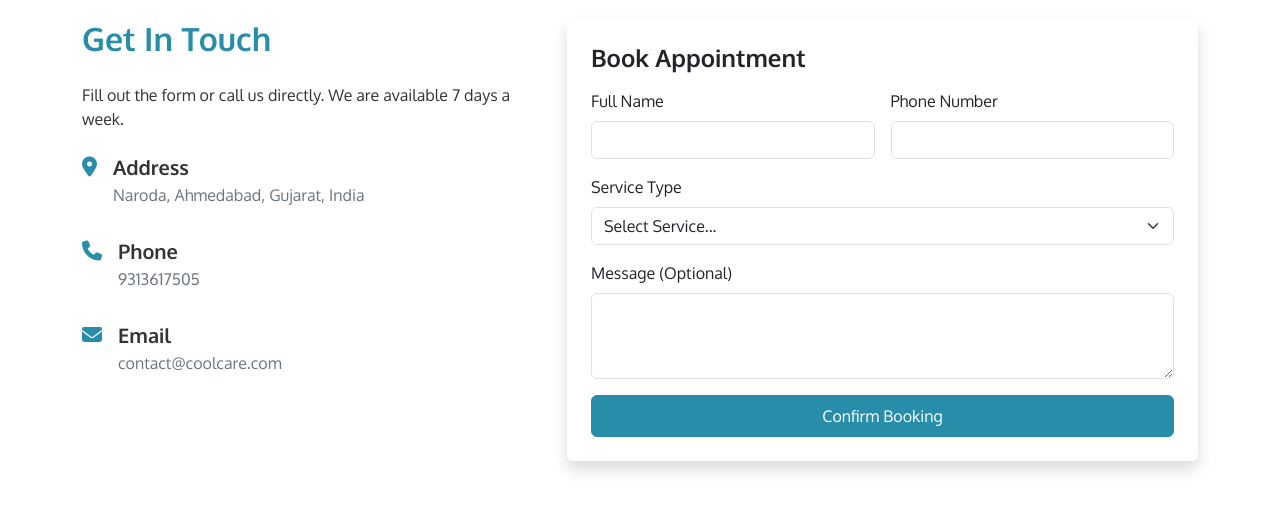
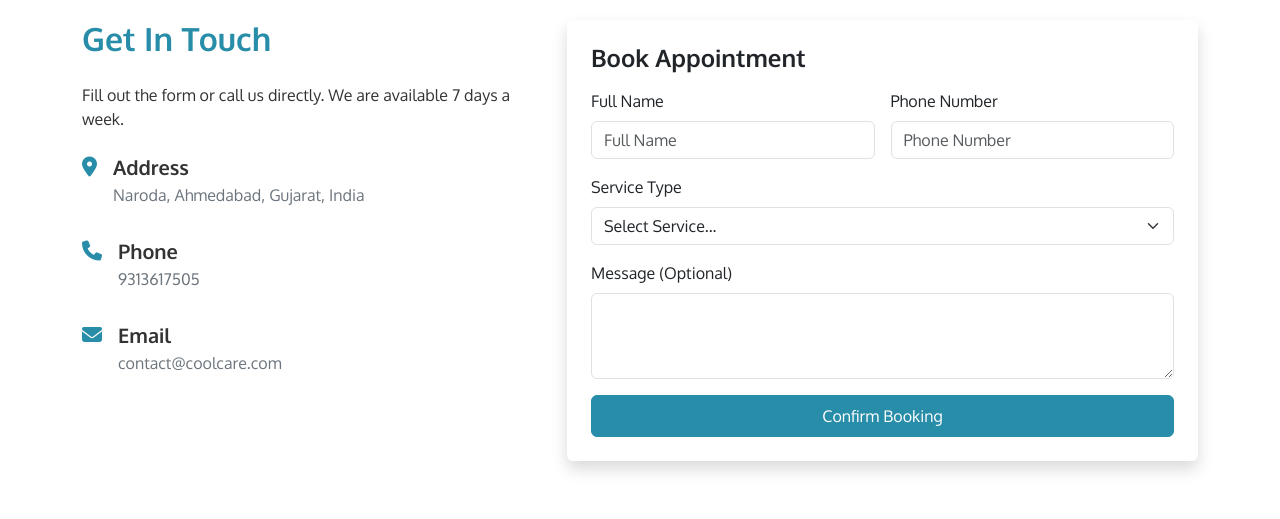
Before and after one commit to oneroofweb/cool-care, a plain HTML site: page index.html in a window 1280 px wide. Shown: the part 3320-3839 px from the top of the page. Drawn offline with nearby package versions, Linux system fonts and the light colour scheme.

Commit message:
float added

```diff
--- a/index.html
+++ b/index.html
@@ -413,6 +413,7 @@
                       type="text"
                       class="form-control"
                       id="name"
+                      placeholder="Full Name"
                       required
                     />
                   </div>
@@ -423,6 +424,7 @@
                       class="form-control"
                       id="phone"
                       pattern="[0-9]{10}"
+                      placeholder="Phone Number"
                       required
                     />
                   </div>
```
